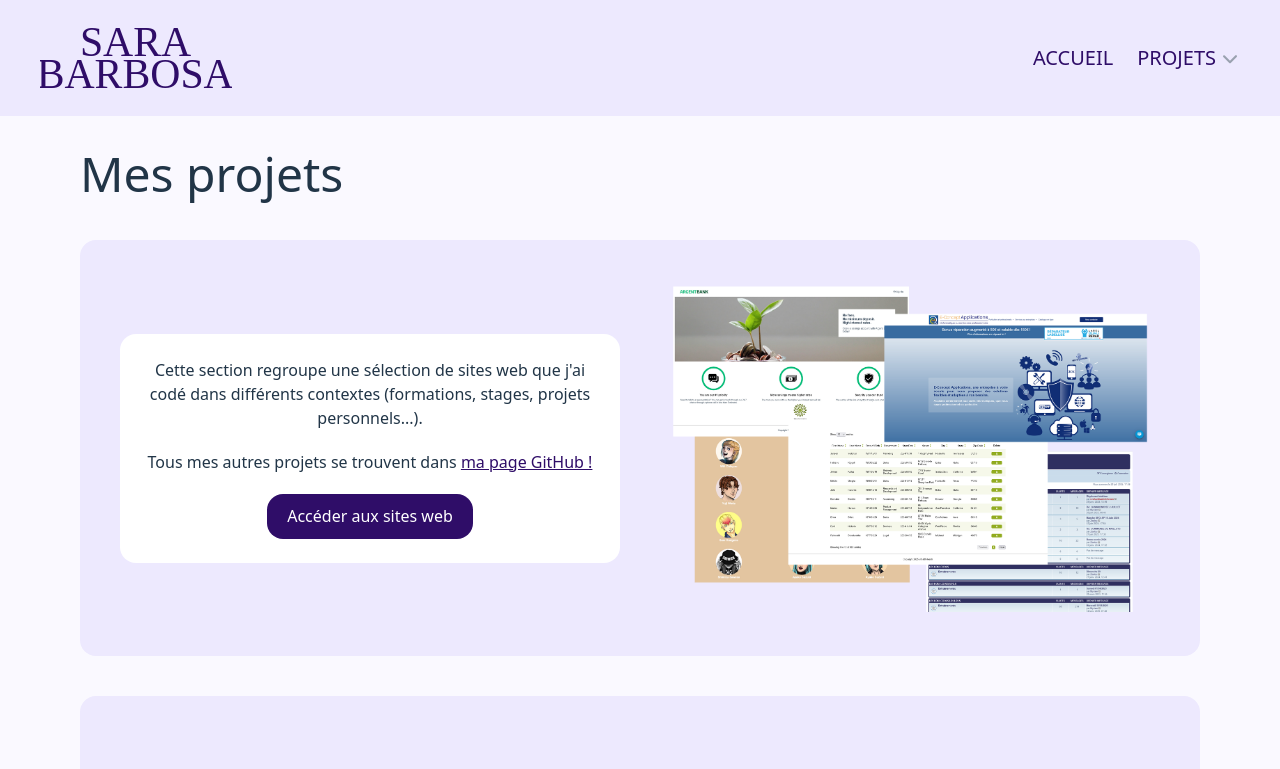
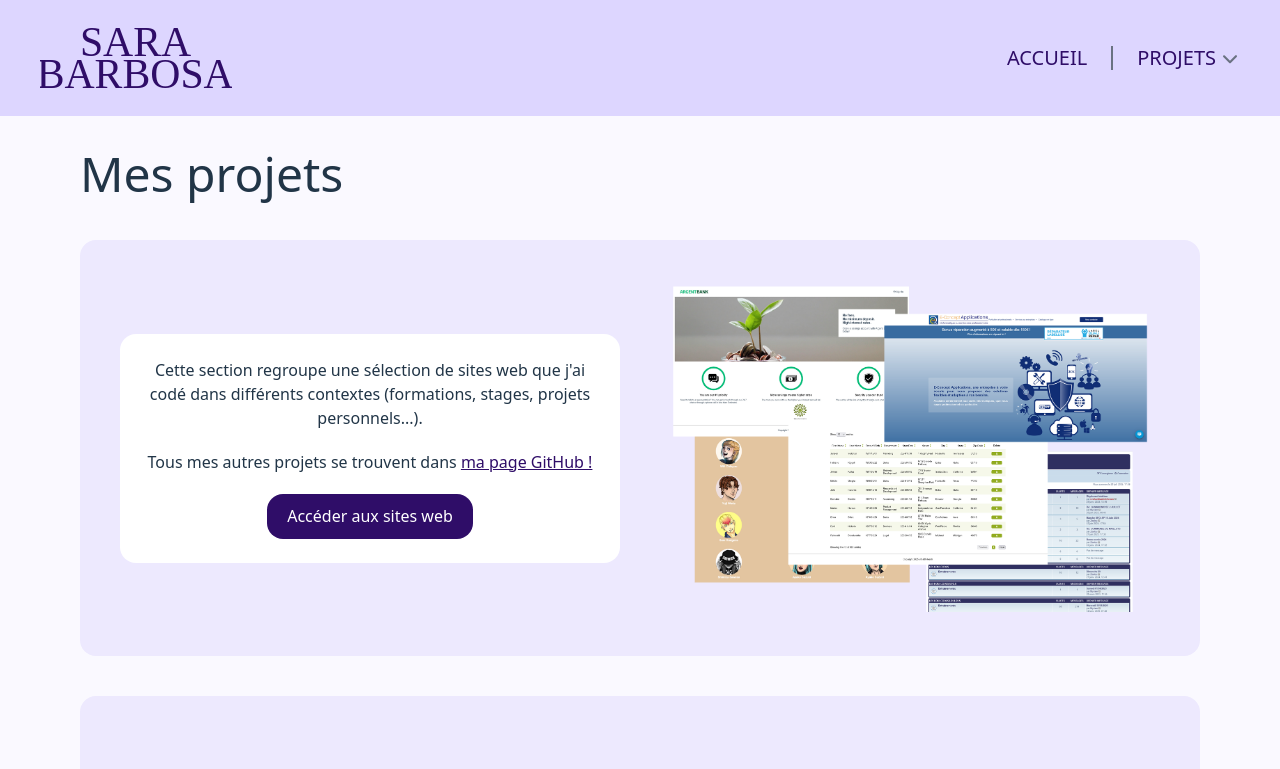
Before and after one commit to SaraBrancoBarbosa/Portfolio, a React (Vite) app: page /#/projects in a window 1280 px wide. Shown: the top 769 px of the page. Built offline with nearby package versions, Linux system fonts and the light colour scheme.

Commit message:
Dropdown animation, new names for const + readability rewriting, CSS update

```diff
--- a/src/components/header/Header.jsx
+++ b/src/components/header/Header.jsx
@@ -4,16 +4,27 @@ import { useEffect, useRef, useState } from "react"
 function Header() {
 
     // To manage the dropdown
-    const [isOpen, setIsOpen] = useState(false)
+    const [visible, setVisible] = useState(false)
+    const [height, setHeight] = useState("0px")
+    const parentRef = useRef()
+    const iconRef = useRef()
 
-    const menuRef = useRef()
-    const iconRef = useRef()
+    // Toggle, when clicking on the chevron icon to open the dropdown
+    const toggle = () => {
+        //return !current
+        setVisible(current => !current)
+    }
+
+    // Dropdown's height management for the open/close animation
+    useEffect (() => {
+        setHeight(visible ? "200px" : "0px")
+    },[visible])
 
     // To close the dropdown when clicking outside
     useEffect(() => {
         const handleClickOutside = (e) => {
-            if(e.target !== menuRef.current && e.target !== iconRef.current) {
-                setIsOpen(false)
+            if(e.target !== parentRef.current && e.target !== iconRef.current) {
+                setVisible(false)
             }
         }
 
@@ -25,47 +36,52 @@ function Header() {
     },[])
 
     return (
-        <header className="bg-violet-100">
+        <header className="bg-violet-200">
             <div className="px-10 py-7 flex flex-col gap-2 sm:gap-6 sm:flex-row items-center justify-center sm:justify-between">
 
                 <Link to="/">
-                    <img src="assets/ProjetLogo.svg" className="w-24 sm:w-48" alt="Logo du site. Le lien mène à la page d'accueil." />
+                    <img
+                        src="assets/ProjetLogo.svg"
+                        className="w-24 sm:w-48"
+                        alt="Logo du site. Le lien mène à la page d'accueil."
+                    />
                 </Link>
 
-                <nav className="flex gap-6 justify-center text-sm sm:text-xl uppercase">
+                <nav className="flex gap-6 justify-center items-center text-base sm:text-xl uppercase">
                     <Link to="/">Accueil</Link>
+
+                    <span className="h-4 sm:h-6 border-l-2 border-gray-500"></span>
 
                     {/* Projects' menu with dropdown */}
                     <div className="relative">
                         <div className="flex items-center">
-                            <Link to="/projects" >
-                                Projets
-                            </Link>
+                            <Link to="/projects" >Projets</Link>
                             <svg
                                 id="dropdown-menu"
-                                onClick={() => setIsOpen(!isOpen)}
-                                aria-expanded={isOpen ? "true" : "false"}
+                                onClick={toggle}
+                                aria-expanded={visible ? "true" : "false"}
                                 ref={iconRef}
                                 aria-haspopup="true"
                                 viewBox="0 0 20 20"
                                 fill="currentColor"
-                                data-slot="icon"
                                 aria-hidden="true"
-                                className="-mr-1 size-5 sm:size-7 text-gray-400 cursor-pointer"
+                                className={`-mr-1 size-5 sm:size-7 text-gray-500 cursor-pointer transition-transform duration-300 ease-in-out
+                                    ${visible ? "rotate-180" : ""}
+                                `}
                             >
                                 <path d="M5.22 8.22a.75.75 0 0 1 1.06 0L10 11.94l3.72-3.72a.75.75 0 1 1 1.06 1.06l-4.25 4.25a.75.75 0 0 1-1.06 0L5.22 9.28a.75.75 0 0 1 0-1.06Z" clipRule="evenodd" fillRule="evenodd" />
                             </svg>
                          </div>
 
                         {/* Dropdown, hidden by default */}
-                        {isOpen && (
                             <div
                                 role="menu"
-                                ref={menuRef}
+                                ref={parentRef}
+                                style={{maxHeight: height}}
                                 tabIndex="-1"
                                 aria-labelledby="dropdown-menu"
                                 aria-orientation="vertical"
-                                className="absolute right-0 w-28 sm:w-36 z-10 mt-2 origin-top-right rounded-md bg-white shadow-lg ring-1 ring-black/5 focus:outline-hidden"
+                                className="absolute right-0 w-28 sm:w-36 z-10 mt-2 origin-top-right rounded-md bg-white shadow-lg focus:outline-hidden transition-all duration-500 ease-in-out overflow-hidden"
                             >
                                 <div role="none" className="py-1 text-end">
                                     <Link
@@ -73,8 +89,8 @@ function Header() {
                                         role="menuitem"
                                         to="/projects/websites"
                                         tabIndex="-1"
-                                        className="block px-4 py-2 text-sm sm:text-xl text-gray-700"
-                                        onClick={() => setIsOpen(false)}
+                                        className="block px-4 py-2 text-base sm:text-xl text-gray-700"
+                                        onClick={() => setVisible(false)}
                                     >
                                         Sites web
                                     </Link>
@@ -83,15 +99,14 @@ function Header() {
                                         role="menuitem"
                                         to="/projects/videos"
                                         tabIndex="-1"
-                                        className="block px-4 py-2 text-sm sm:text-xl text-gray-700"
-                                        onClick={() => setIsOpen(false)}
+                                        className="block px-4 py-2 text-base sm:text-xl text-gray-700"
+                                        onClick={() => setVisible(false)}
                                     >
                                         Vidéos
                                     </Link>
                                 </div>
                             </div>
 
-                        )}
                     </div>
 
                 </nav>
```
